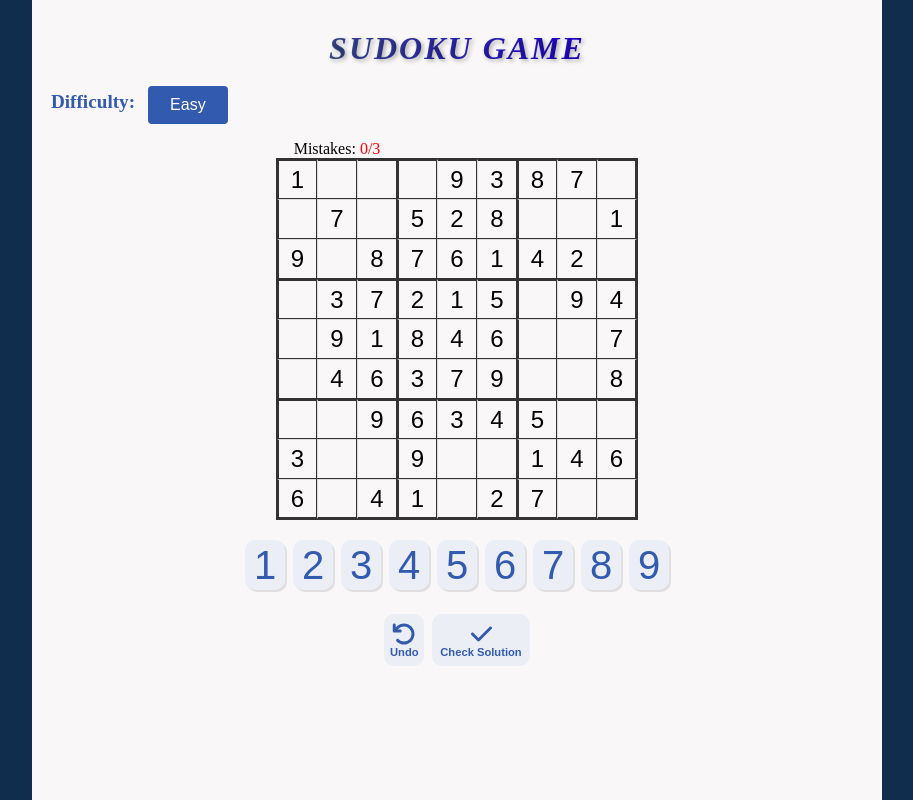
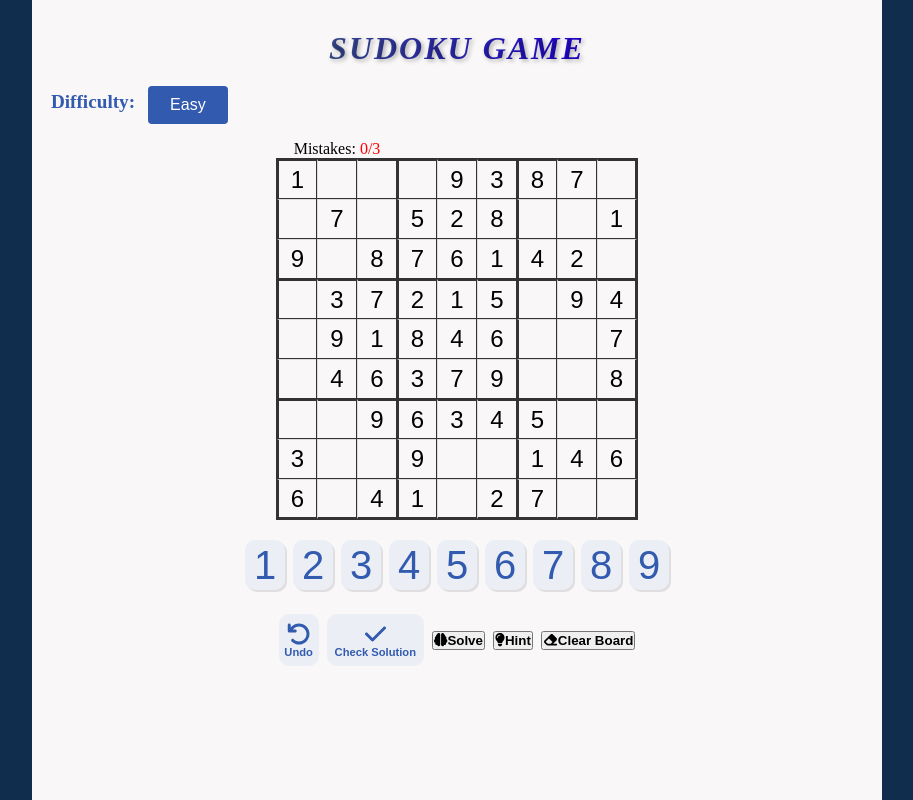
Before and after one commit to ahmadfa-lb/Sudoku-Game-in-React-and-TypeScript, a React (Vite) app: page / in a window 1280 px wide. Shown: the whole page, without its empty margins (183-1096 px from the left). Built offline with nearby package versions, Linux system fonts and the light colour scheme.

Commit message:
target 4 is almost done: solver

```diff
--- a/src/App.tsx
+++ b/src/App.tsx
@@ -1,37 +1,44 @@
-import React, { useState, useEffect, useRef } from 'react';
-import SudokuGrid from './components/SudokuGrid';
-import NumberButtons from './components/NumbersBtns';
-import BoxResult from './components/BoxResult';
-import DifficultySelector from './components/DifficultySelector'
-import { generatePuzzle } from './puzzleGenerator';
+import React, { useState, useEffect, useRef } from "react";
+import SudokuGrid from "./components/SudokuGrid";
+import NumberButtons from "./components/NumbersBtns";
+import BoxResult from "./components/BoxResult";
+import DifficultySelector from "./components/DifficultySelector";
+import { generatePuzzle } from "./puzzleGenerator";
+import { solveBoard } from "./solveBoard"
 
-
-import './App.css';
-import { library } from '@fortawesome/fontawesome-svg-core';
-import { fas } from '@fortawesome/free-solid-svg-icons';
-import { fab } from '@fortawesome/free-brands-svg-icons';
-import { FontAwesomeIcon } from '@fortawesome/react-fontawesome';
-import { isValidBoard } from './validation';
+import "./App.css";
+import { library } from "@fortawesome/fontawesome-svg-core";
+import { fas } from "@fortawesome/free-solid-svg-icons";
+import { fab } from "@fortawesome/free-brands-svg-icons";
+import { FontAwesomeIcon } from "@fortawesome/react-fontawesome";
+import { isValidBoard } from "./validation";
 
 library.add(fas, fab);
 
 const App: React.FC = () => {
-  const [grid, setGrid] = useState(Array.from({ length: 9 }, () => Array(9).fill('')));
+  const [grid, setGrid] = useState(
+    Array.from({ length: 9 }, () => Array(9).fill(""))
+  );
   const [gridHistory, setGridHistory] = useState<string[][][]>([]);
-  const [focusedCell, setFocusedCell] = useState<{ row: number; col: number } | null>(null);
-  const [selectedNumber, setSelectedNumber] = useState<string>('');
+  const [focusedCell, setFocusedCell] = useState<{
+    row: number;
+    col: number;
+  } | null>(null);
+  const [selectedNumber, setSelectedNumber] = useState<string>("");
   const [mistakes, setMistakes] = useState(0);
   const maxMistakes = 3;
   const [isGameOver, setIsGameOver] = useState<boolean>(false);
-  const [gameResult, setGameResult] = useState<'win' | 'lose' | null>(null);
-  const [resetConflictCells, setResetConflictCells] = useState<() => void>(() => {});
-  const [difficulty, setDifficulty] = useState<string>('easy');
-  const [conflictCells, setConflictCells] = useState<{ row: number; col: number }[]>([]);
+  const [gameResult, setGameResult] = useState<"win" | "lose" | null>(null);
+  const [resetConflictCells, setResetConflictCells] = useState<() => void>(
+    () => {}
+  );
+  const [difficulty, setDifficulty] = useState<string>("easy");
+  const [conflictCells, setConflictCells] = useState<
+    { row: number; col: number }[]
+  >([]);
   const cellRefs = useRef<(HTMLInputElement | null)[][]>(
     Array.from({ length: 9 }, () => Array(9).fill(null))
   );
-
-
 
   useEffect(() => {
     const newPuzzle = generatePuzzle(difficulty);
@@ -40,7 +47,10 @@ const App: React.FC = () => {
 
   const handleNumberClick = (number: string) => {
     if (focusedCell) {
-      setGridHistory(prevHistory => [...prevHistory, JSON.parse(JSON.stringify(grid))]);
+      setGridHistory((prevHistory) => [
+        ...prevHistory,
+        JSON.parse(JSON.stringify(grid)),
+      ]);
       setSelectedNumber(number);
     }
   };
@@ -54,9 +64,10 @@ const App: React.FC = () => {
       const lastConflictCell = conflictCells[conflictCells.length - 1];
 
       if (lastConflictCell) {
-        const cellElement = cellRefs.current[lastConflictCell.row][lastConflictCell.col];
+        const cellElement =
+          cellRefs.current[lastConflictCell.row][lastConflictCell.col];
         if (cellElement) {
-          cellElement.classList.remove('highlighted');
+          cellElement.classList.remove("highlighted");
         }
 
         setConflictCells(conflictCells.slice(0, -1));
@@ -64,14 +75,10 @@ const App: React.FC = () => {
     }
   };
 
-
-
-
-
-  const resetGame = (difficulty: string = 'easy') => {
+  const resetGame = (difficulty: string = "easy") => {
     setGrid(generatePuzzle(difficulty));
     setFocusedCell(null);
-    setSelectedNumber('');
+    setSelectedNumber("");
     setMistakes(0);
     setIsGameOver(false);
     setGameResult(null);
@@ -79,14 +86,16 @@ const App: React.FC = () => {
   };
 
   const checkSolution = () => {
-    const isBoardComplete = grid.every(row => row.every(cell => cell !== ''));
+    const isBoardComplete = grid.every((row) =>
+      row.every((cell) => cell !== "")
+    );
 
     if (isBoardComplete) {
       if (isValidBoard(grid)) {
-        setGameResult('win');
+        setGameResult("win");
         setIsGameOver(true);
       } else {
-        setGameResult('lose');
+        setGameResult("lose");
         setIsGameOver(true);
       }
     } else {
@@ -94,11 +103,10 @@ const App: React.FC = () => {
     }
   };
 
-
   const difficulties = [
-    { label: 'Easy', value: 'easy' },
-    { label: 'Medium', value: 'medium' },
-    { label: 'Hard', value: 'hard' },
+    { label: "Easy", value: "easy" },
+    { label: "Medium", value: "medium" },
+    { label: "Hard", value: "hard" },
   ];
 
   const handleDifficultySelect = (difficulty: string) => {
@@ -106,16 +114,58 @@ const App: React.FC = () => {
   };
 
 
+
+
+  const handleSolve = () => {
+    const solution = solveBoard([...grid].map(row => [...row])); // Deep copy grid
+    if (solution) {
+      setGrid(solution); // Display solution on the board
+    } else {
+      alert("This board is unsolvable!");
+    }
+  };
+
+
+  const handleHint = () => {
+    const solution = solveBoard(grid); // Get the solution grid
+    if (!solution) {
+      alert("This board is unsolvable!");
+      return;
+    }
+  }
+
+  const clearBoard = () => {
+    setGrid(Array.from({ length: 9 }, () => Array(9).fill('')));
+    setGridHistory([]);
+    setFocusedCell(null);
+    setSelectedNumber('');
+    setMistakes(0);
+    setConflictCells([]);
+  };
+
+
+
+
   return (
     <>
-      {isGameOver && <BoxResult resetGame={resetGame} gameResult={gameResult!} />}
-      <div className='game-container'>
-        <h1 className='game-name'>Sudoku Game</h1>
-        <div className='diff'>
+      {isGameOver && (
+        <BoxResult resetGame={resetGame} gameResult={gameResult!} />
+      )}
+      <div className="game-container">
+        <h1 className="game-name">Sudoku Game</h1>
+        <div className="diff">
           <h1>Difficulty:</h1>
-          <DifficultySelector items={difficulties} onSelect={handleDifficultySelect} />
+          <DifficultySelector
+            items={difficulties}
+            onSelect={handleDifficultySelect}
+          />
         </div>
-        <div className="mistakes">Mistakes: <span>{mistakes}/{maxMistakes}</span></div>
+        <div className="mistakes">
+          Mistakes:{" "}
+          <span>
+            {mistakes}/{maxMistakes}
+          </span>
+        </div>
         <SudokuGrid
           focusedCell={focusedCell}
           setFocusedCell={setFocusedCell}
@@ -132,8 +182,8 @@ const App: React.FC = () => {
           setResetConflictCells={setResetConflictCells}
         />
         <NumberButtons onNumberClick={handleNumberClick} />
-        <div className='btns-div'>
-        <button className='undo-btn' onClick={undoLastAction}>
+        <div className="btns-div">
+          <button className="undo-btn" onClick={undoLastAction}>
             <FontAwesomeIcon icon="fa-solid fa-arrow-rotate-left" />
             <b>Undo</b>
           </button>
@@ -141,10 +191,23 @@ const App: React.FC = () => {
             <FontAwesomeIcon icon="fa-solid fa-check" />
             <b>Check Solution</b>
           </button>
+          <button onClick={handleSolve} className="solve-btn">
+            <FontAwesomeIcon icon="fa-solid fa-brain" />
+            <b>Solve</b>
+          </button>
+          <button onClick={handleHint} className="hint-btn">
+            <FontAwesomeIcon icon="fa-solid fa-lightbulb" />
+            <b>Hint</b>
+          </button>
+          <button onClick={clearBoard} className="clear-board-btn">
+            <FontAwesomeIcon icon="fa-solid fa-eraser" />
+            <b>Clear Board</b>
+          </button>
         </div>
       </div>
     </>
   );
 };
 
+
 export default App;
--- /dev/null
+++ b/src/solveBoard.ts
@@ -0,0 +1,44 @@
+const isSafe = (
+  grid: string[][],
+  row: number,
+  col: number,
+  num: string
+): boolean => {
+  for (let j = 0; j < 9; j++) {
+    if (grid[row][j] === num) return false;
+  }
+
+  for (let i = 0; i < 9; i++) {
+    if (grid[i][col] === num) return false;
+  }
+
+  const startRow = Math.floor(row / 3) * 3;
+  const startCol = Math.floor(col / 3) * 3;
+  for (let i = startRow; i < startRow + 3; i++) {
+    for (let j = startCol; j < startCol + 3; j++) {
+      if (grid[i][j] === num) return false;
+    }
+  }
+
+  return true;
+};
+
+export const solveBoard = (grid: string[][]): string[][] | null => {
+  for (let row = 0; row < 9; row++) {
+    for (let col = 0; col < 9; col++) {
+      if (grid[row][col] === "") {
+        for (let num = 1; num <= 9; num++) {
+          const numStr = num.toString();
+          if (isSafe(grid, row, col, numStr)) {
+            grid[row][col] = numStr;
+            if (solveBoard(grid)) return grid;
+
+            grid[row][col] = "";
+          }
+        }
+        return null;
+      }
+    }
+  }
+  return grid;
+};
```
Lines whose indentation alone changed are shown as unchanged.
